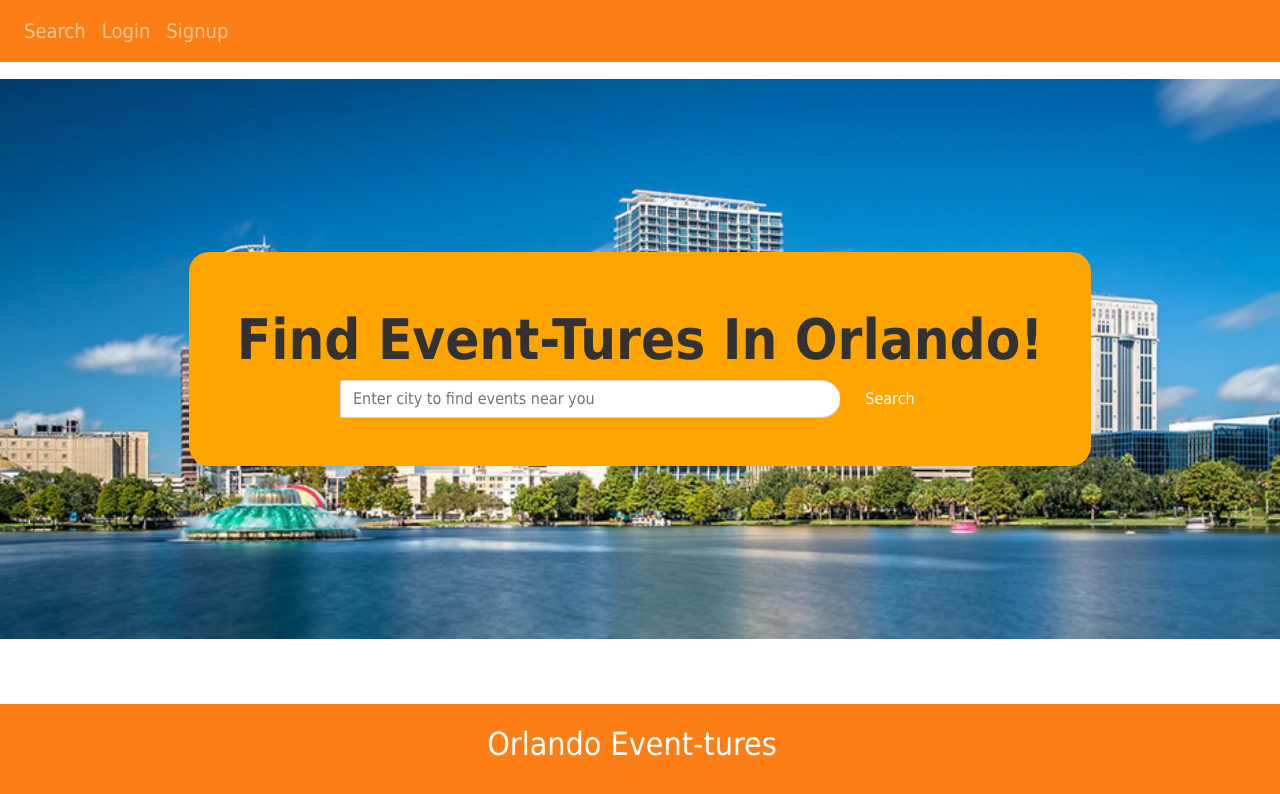
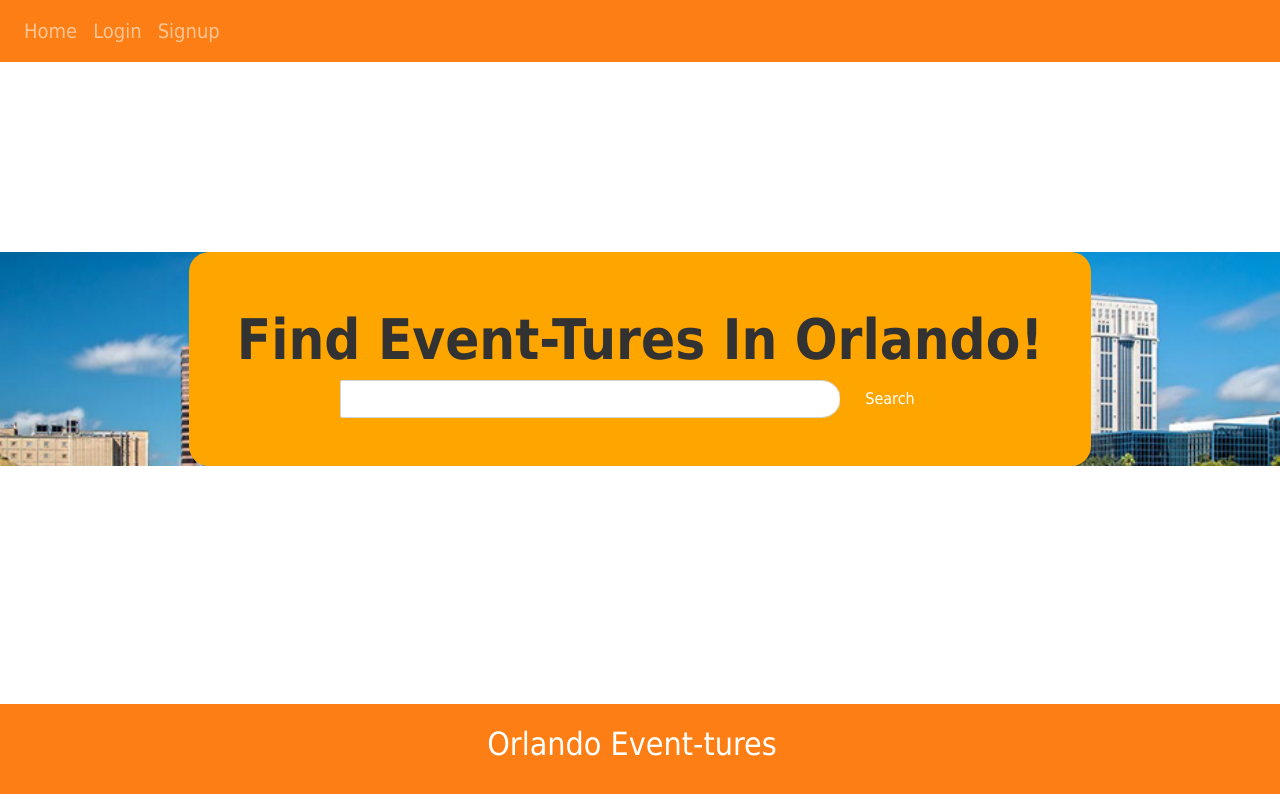
Before and after one commit to kalib-hicks/OrlandoEvent-ture, a React (Create React App) app in the folder client/: page / in a window 1280 px wide. Shown: the top 794 px of the page. Built offline with nearby package versions, Linux system fonts and the light colour scheme; a web font is replaced by a local one.

Commit message:
troubleshooting

```diff
--- a/client/src/components/Header/index.js
+++ b/client/src/components/Header/index.js
@@ -14,7 +14,7 @@ const Header = () => {
             <Navbar.Toggle aria-controls="basic-navbar-nav" />
             <Navbar.Collapse id="basic-navbar-nav" className="justify-content-between">
                 <Nav>
-                    <Nav.Link href="/">Search</Nav.Link>
+                    <Nav.Link href="/">Home</Nav.Link>
                     {Auth.loggedIn() ? (
                         <>
                             <Nav.Link href="/profile">Your Events</Nav.Link>
--- a/client/src/components/Search/index.js
+++ b/client/src/components/Search/index.js
@@ -13,7 +13,7 @@ const Search = () => {
     const handleSearchSubmit = async event => {
         event.preventDefault();
 
-        history.push(`/results/${searchValue}`);
+        history.push(`/results/32822`);
     }
 
     return(
@@ -26,8 +26,8 @@ const Search = () => {
                         <InputGroup className='d-flex justify-content-center'>
                             <FormControl
                                 type='text'
-                                placeholder='Enter city to find events near you'
-                                aria-label='Search by Zipcode'
+                                placeholder=''
+                                aria-label=''
                                 value={searchValue}
                                 onChange={handleChange}
                             />
--- a/client/src/index.scss
+++ b/client/src/index.scss
@@ -59,6 +59,8 @@ h6 {
 #search {
   width: 100%;
   height: 130%;
+  max-width: max max-content;
+  max-height: max-content;
   text-align: center;
   background: url("./assets/images/orlando-fl.jpg");
   background-size: cover;
--- a/client/src/pages/Profile.js
+++ b/client/src/pages/Profile.js
@@ -62,7 +62,7 @@ const Profile = () => {
                 <div>
                     <Row className='w-100'>
                         <Col md={6}>
-                            <Image src={user.image} className='user-image' rounded />
+                            <Image src={user.image} className='user-image' />
                         </Col>
                         <Col md={6}>
                             <h1 >{user.username}</h1>
@@ -89,7 +89,7 @@ const Profile = () => {
 
                     {/* Friends */}
                     <Accordion style={{ margin: 'auto' }} defaultActiveKey="0">
-                        <h2 style={{ margin: '20px auto', display: 'inline' }}>Friends</h2>
+                        <h2 style={{ margin: '20px auto', display: 'inline' }}></h2>
                         <Accordion.Toggle onClick={() => toggleActive('0')} variant="link" eventKey="0" className='toggle'>
                             <CaretDownFill />
                         </Accordion.Toggle>
--- a/client/src/pages/Results.js
+++ b/client/src/pages/Results.js
@@ -25,7 +25,8 @@ const Results = () => {
     }
 
   if (!events.length) {
-    return <CardDeck id="results" className='my-2 event-card w-100 h-100'><Card.Title>There aren't any events in this city yet</Card.Title></CardDeck>
+    return <CardDeck id="results" className='my-2 event-card w-100 h-100'><Card.Title>
+      No found events yet. Create one!</Card.Title></CardDeck>
 
   }
 
```
